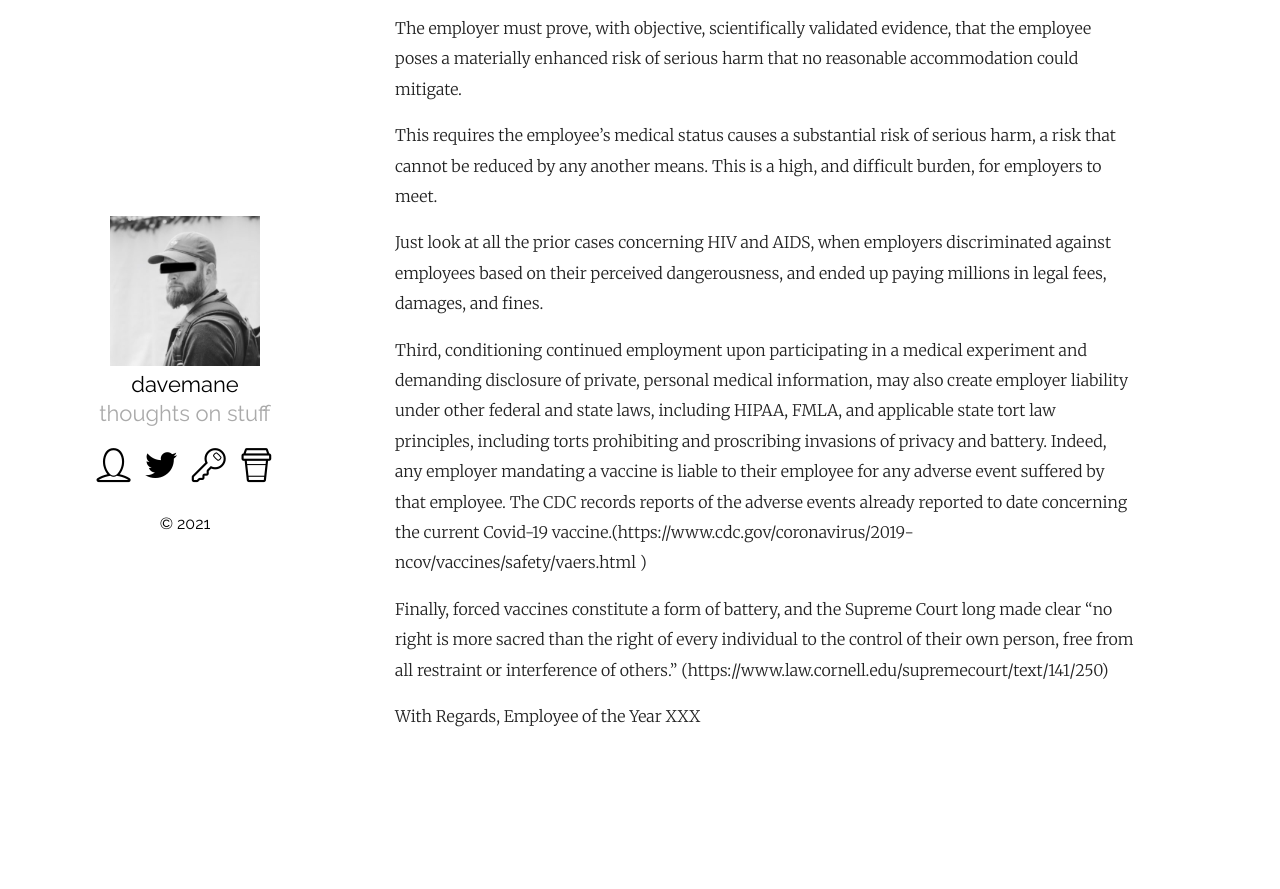
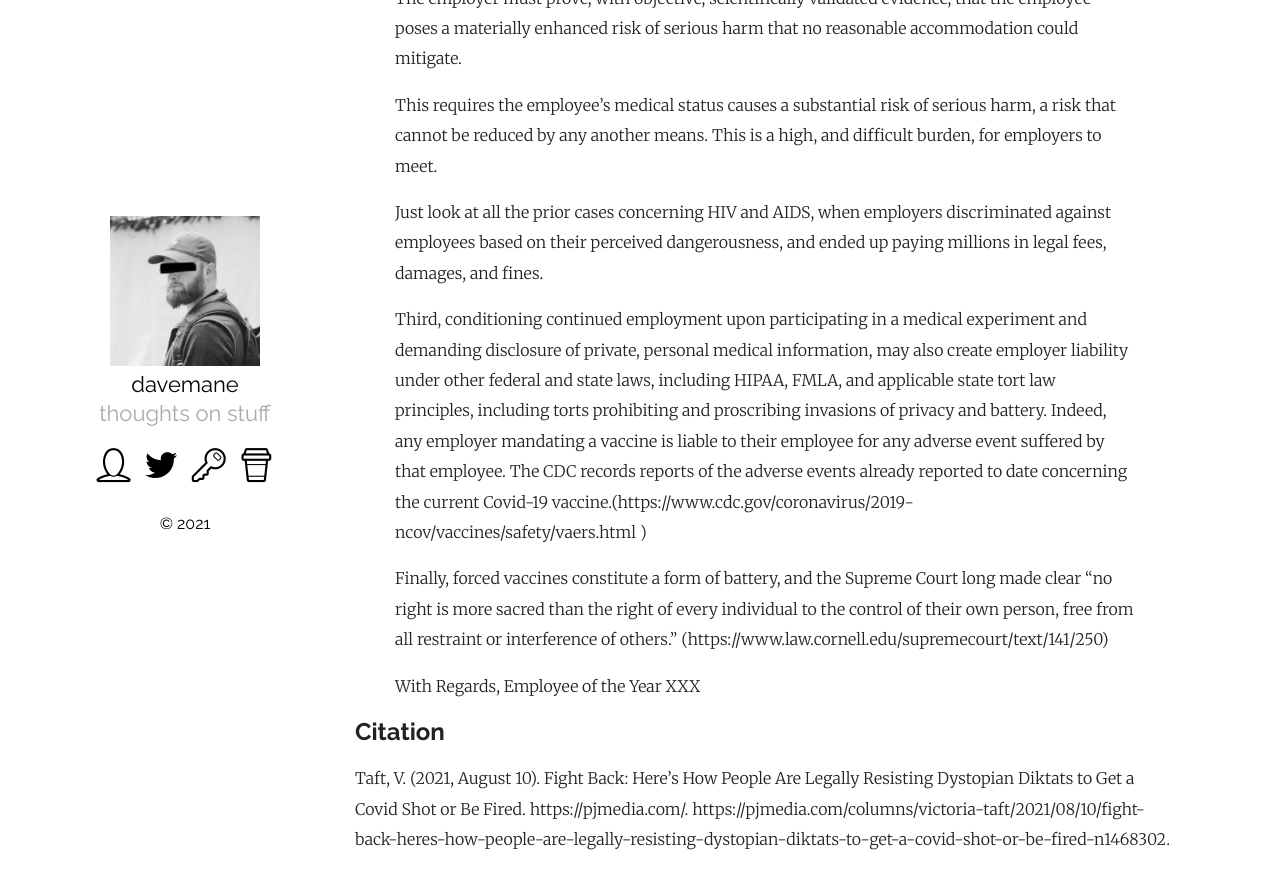
Before and after one commit to davemane/calvinelliot, a Jekyll site: the page built from _posts/2021-08-16-16.markdown, in a window 1280 px wide and 900 px high, scrolled down 7004 px. Shown: the top 889 px of the window. Built offline with Jekyll 4.4.1, drawn with Linux system fonts in a browser that asks for light colours; before the commit the page ends 7780 px from its top, so only the background shows below that; some of the changed text lies outside the part shown.

Commit message:
Update 2021-08-16-16.markdown

```diff
--- a/_posts/2021-08-16-16.markdown
+++ b/_posts/2021-08-16-16.markdown
@@ -202,3 +201,7 @@ And here’s a letter circulating the legal circles that you can give your boss.
 >With Regards,
 >Employee of the Year
 >XXX
+
+
+## Citation
+Taft, V. (2021, August 10). Fight Back: Here's How People Are Legally Resisting Dystopian Diktats to Get a Covid Shot or Be Fired. https://pjmedia.com/. https://pjmedia.com/columns/victoria-taft/2021/08/10/fight-back-heres-how-people-are-legally-resisting-dystopian-diktats-to-get-a-covid-shot-or-be-fired-n1468302.
```
Also changed, not shown: other parts of _posts/2021-08-16-16.markdown (+1 -2 lines).
